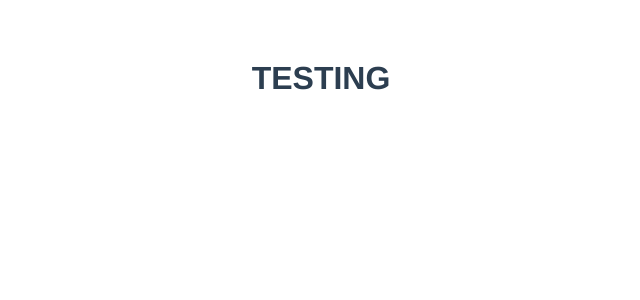
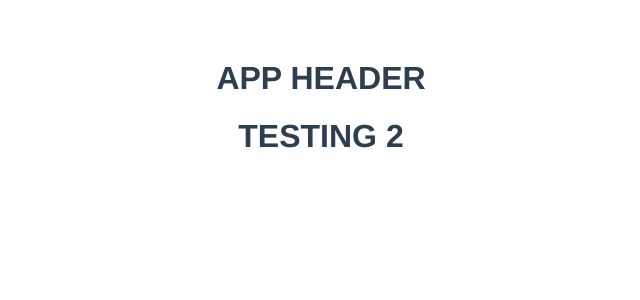
Before and after one commit to alirsattar/restaurant-search, a Vue app: page / in a window 1280 px wide. Shown: the top 300 px of the page, without its empty margins (319-959 px from the left). Built offline with nearby package versions, Linux system fonts and the light colour scheme.

Commit message:
Still setting up component scaffolding

```diff
--- a/package.json
+++ b/package.json
@@ -8,6 +8,7 @@
     "lint": "vue-cli-service lint"
   },
   "dependencies": {
+    "axios": "^0.19.2",
     "core-js": "^3.6.5",
     "vue": "^2.6.11",
     "vue-class-component": "^7.2.3",
--- a/src/App.vue
+++ b/src/App.vue
@@ -1,16 +1,24 @@
 <template>
   <div id="app">
-    <search-page msg="TESTING"/>
+    <!-- GENERAL APP HEADER -->
+    <app-header/>
+
+    <!-- SEARCH VIEW -->
+    <search-page
+      msg="TESTING 2"/>
   </div>
 </template>
 
 <script lang="ts">
 import { Component, Vue } from 'vue-property-decorator';
+
+import AppHeader from './components/AppHeader/AppHeader.vue';
 import SearchPage from './components/SearchPage.vue';
 
 @Component({
   components: {
-    SearchPage,
+    AppHeader,
+    SearchPage
   },
 })
 export default class App extends Vue {}
--- /dev/null
+++ b/src/components/AppHeader/AppHeader.vue
@@ -0,0 +1,18 @@
+<template>
+  <h1>APP HEADER</h1>
+</template>
+
+<script>
+export default {
+  name: 'AppHeader',
+  props: {
+
+  },
+  components: {
+  }
+}
+</script>
+
+<style>
+
+</style>
```
Also changed, not shown: src/components/SearchBox/SearchBox.vue (added, +18 -0 lines), src/components/SearchPage.vue (+7 -0 lines), 1 other file (tests, documents, lock files or other folders).
